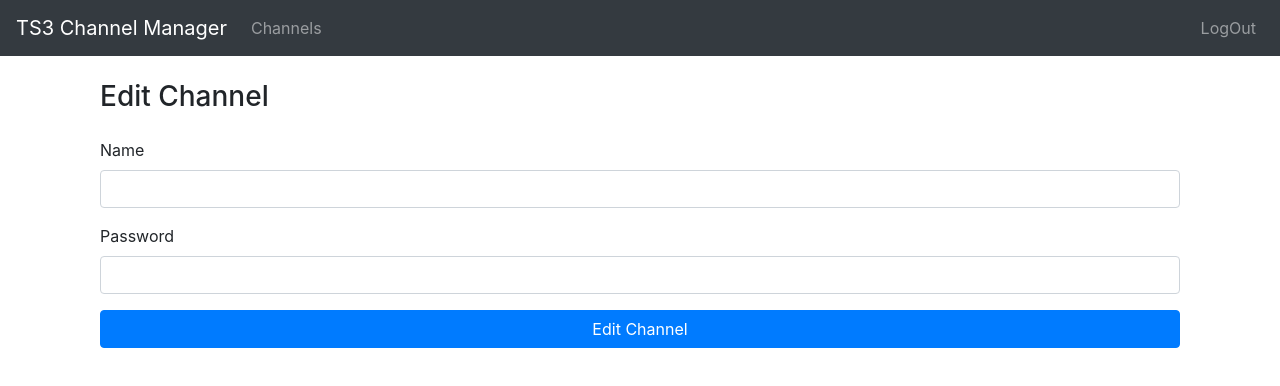
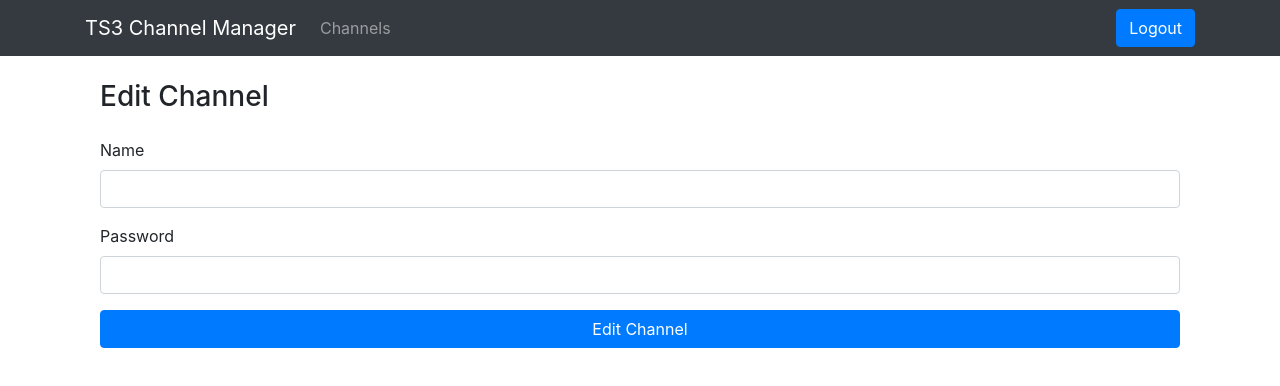
Before and after one commit to Benjamin-Frost/TS3-Channel-Manager, a React (Create React App) app in the folder frontend/: page /channels/edit/1 in a window 1280 px wide. Shown: the top 386 px of the page. Built offline with nearby package versions, Linux system fonts and the light colour scheme; sample sign-in values are in the browser's storage.

Commit message:
Improve Navbar

```diff
--- a/frontend/src/App.js
+++ b/frontend/src/App.js
@@ -32,6 +32,7 @@
 
   logOut() {
     AuthService.logout();
+    window.location.reload();
   }
 
   render() {
@@ -40,42 +41,36 @@
     return (
       <Router>
         <div>
-          <nav className="navbar navbar-expand navbar-dark bg-dark">
-            <Link to={"/"} className="navbar-brand">
-              TS3 Channel Manager
-            </Link>
-            <div className="navbar-nav mr-auto">
-              {currentUser && (
-                <li className="nav-item">
-                  <Link to={"/channels"} className="nav-link">
-                    Channels
-                  </Link>
-                </li>
-              )}
+          <nav className="navbar navbar-expand-lg navbar-dark bg-dark">
+            <div className="container">
+              <Link to={"/"} className="navbar-brand">TS3 Channel Manager</Link>
+              <button className="navbar-toggler" type="button" data-toggle="collapse" data-target="#navbarSupportedContent" aria-controls="navbarSupportedContent" aria-expanded="false" aria-label="Toggle navigation">
+                <span class="navbar-toggler-icon"></span>
+              </button>
+              <div className="collapse navbar-collapse" id="navbarSupportedContent">
+                <ul className="navbar-nav mr-auto">
+                  {currentUser && (
+                    <li className="nav-item">
+                      <Link to={"/channels"} className="nav-link">Channels</Link>
+                    </li>
+                  )}
+                </ul>
+                <ul className="navbar-nav">
+                  <li className="nav-item">
+                    {currentUser ? (
+                      <button className="btn btn-primary" onClick={this.logOut}>Logout</button>
+                    ) : (
+                      <Link to={"/login"} className="btn btn-primary">Login</Link>
+                    )}
+                  </li>
+                </ul>
+              </div>
             </div>
-
-            {currentUser ? (
-              <div className="navbar-nav ml-auto">
-                <li className="nav-item">
-                  <a href="/login" className="nav-link" onClick={this.logOut}>
-                    LogOut
-                  </a>
-                </li>
-              </div>
-            ) : (
-                <div className="navbar-nav ml-auto">
-                  <li className="nav-item">
-                    <Link to={"/login"} className="nav-link">
-                      Login
-                  </Link>
-                  </li>
-                </div>
-              )}
           </nav>
 
           <div className="container mt-3">
             <Switch>
-              <Route exact path="/login" component={Login} />
+              <Route path="/login" component={Login} />
               <PrivateRoute exact path="/channels" component={ChannelsList} />
               <PrivateRoute path="/channels/create" component={ChannelsCreate} />
               <PrivateRoute path="/channels/edit/:id" component={ChannelsEdit} />
--- a/frontend/src/components/channels-edit.component.js
+++ b/frontend/src/components/channels-edit.component.js
@@ -2,7 +2,7 @@
 
 import ChannelService from "../services/channel.service";
 
-export default class ChannelCreate extends Component {
+export default class ChannelsEdit extends Component {
     constructor(props) {
         super(props);
 
```
